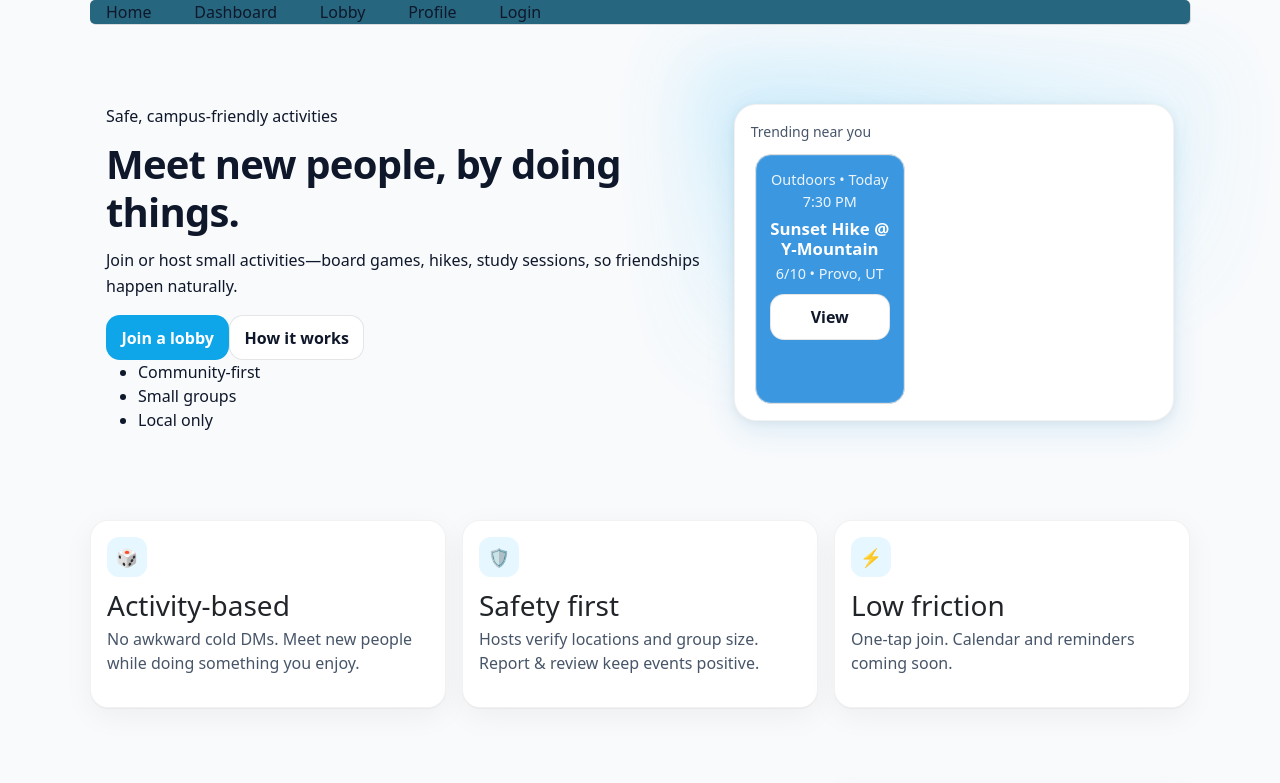
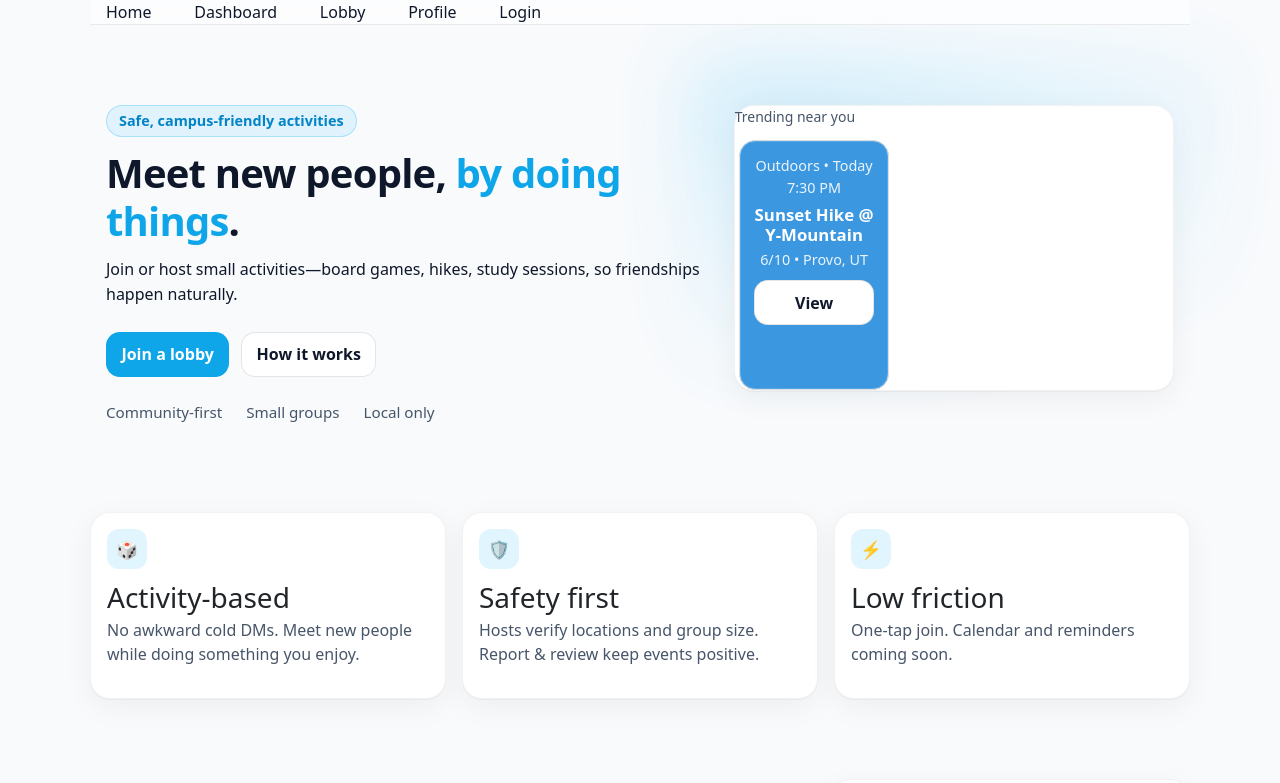
Before and after one commit to Fiery51/startup, a React (Vite) app in the folder startup/: page / in a window 1280 px wide. Shown: the top 783 px of the page. Built offline with nearby package versions, Linux system fonts and the light colour scheme.

Commit message:
CSS reformatting and slight fixes

```diff
--- a/startup/src/landing/landing.css
+++ b/startup/src/landing/landing.css
@@ -1,10 +1,17 @@
+/* =========================================================
+   Landing page styles (organized to mirror sections)
+   - Hero
+   - Features
+   - Trending + Aside
+   - FAQ
+   ========================================================= */
+
 .main--landing{
   display:block;
   padding: 2rem 1rem 3rem;
 }
 
-
-/* --- Kynectra button (no Bootstrap collisions) --- */
+/* ---- Buttons ---- */
 .kbtn{
   border: 1px solid rgba(0,0,0,.1);
   border-radius: 14px;
@@ -25,36 +32,9 @@
 .kbtn:visited { color: rgb(var(--text)); }
 .kbtn.kbtn-primary:visited { color: #fff; }
 
-/* --- Fine-tune landing typography/spacing --- */
-.hero-title{
-  margin:.75rem 0 0;
-  font-weight: 900;                /* bolder headline like the mock */
-  letter-spacing: -0.02em;
-}
-.hero-sub{ margin-top:.75rem; line-height:1.6; }
-
-/* --- Right preview card polish --- */
-.hero-card{
-  padding: 1rem;
-  border-radius: 22px;
-  box-shadow: 0 10px 30px rgba(2,132,199,.12), 0 2px 8px rgba(0,0,0,.06);
-}
-
-/* Lobby preview chip */
-.lobby{
-  padding: 14px;
-  border-radius: 16px;
-}
-.lobby--preview{
-  background: #3b97e0;         /* slightly deeper sky to match screenshot */
-  color: white;
-  box-shadow: inset 0 0 0 1px rgba(255,255,255,.15);
-}
-.lobby-meta{ opacity:.9; font-size:.9rem; }
-.lobby-title{ margin:.4rem 0 .25rem; font-weight:800; font-size:1.05rem; color:white; }
-.lobby-view{ margin-top:.6rem; }
-
-/* --- Soft gradient halo behind the card --- */
+/* =========================================================
+   HERO
+   ========================================================= */
 #landing-HeroSection{
   margin: 3rem auto 2rem;
   max-width: 1100px;
@@ -63,10 +43,52 @@
   gap: 2rem;
   align-items: start;
 }
+
+.hero-title{
+  margin:.75rem 0 0;
+  font-weight: 900;
+  letter-spacing: -0.02em;
+}
+.hero-sub{ margin-top:.75rem; line-height:1.6; }
+.hero-accent{ color: rgb(var(--brand)); }
+
+.hero-cta{
+  margin-top: 1.5rem;
+  display: flex;
+  flex-wrap: wrap;
+  gap: .75rem;
+}
+.hero-bullets{
+  margin-top: 1.5rem;
+  display: flex;
+  gap: 1.5rem;
+  color: rgb(var(--muted));
+  font-size: .95rem;
+  list-style: none;
+  padding: 0;
+}
+.hero-eyebrow{
+  display: inline-flex;
+  align-items: center;
+  gap: .4rem;
+  background: rgba(56,189,248,.12);
+  color: rgb(2,132,199);
+  border: 1px solid rgba(56,189,248,.35);
+  border-radius: 999px;
+  padding: .25rem .75rem;
+  font-size: .9rem;
+  font-weight: 600;
+}
+
+/* Hero right preview card + halo */
 .hero-right{
   position: relative;
 }
-.hero-right .hero-card { max-width: 440px; justify-self: start; }
+.hero-right .hero-card {
+  padding: 1.25rem 1.5rem;
+  max-width: 440px;
+  justify-self: start;
+}
 .hero-right::after{
   content:'';
   position:absolute;
@@ -79,29 +101,50 @@
   pointer-events:none;
 }
 
-/* shared section spacing */
+/* Lobby preview chip inside hero card */
+.lobby{
+  padding: 14px;
+  border-radius: 16px;
+}
+.lobby--preview{
+  background: #3b97e0;
+  color: white;
+  box-shadow: inset 0 0 0 1px rgba(255,255,255,.15);
+}
+.lobby-meta{ opacity:.9; font-size:.9rem; }
+.lobby-title{ margin:.4rem 0 .25rem; font-weight:800; font-size:1.05rem; color:white; }
+.lobby-view{ margin-top:.6rem; }
+
+/* =========================================================
+   FEATURES
+   ========================================================= */
 .section{ padding: 2.5rem 0; }
 
-/* ========== Features ========== */
 .features-grid{
   display:grid;
   grid-template-columns: repeat(3,1fr);
   gap: 1rem;
 }
-.feature-card{ padding: 1rem; }
+.feature-card{
+  padding: 1rem;
+  border-radius: 20px;
+  box-shadow: 0 1px 0 rgba(0,0,0,.04), 0 8px 30px rgba(0,0,0,.05);
+}
 .feature-card h3{ margin:.25rem 0 .25rem; }
 .feature-icon{
   width: 40px; height: 40px; border-radius:12px;
   display:grid; place-items:center;
-  background: rgba(56,189,248,.12);
-  color: rgb(2,132,199);
+  background: rgba(56,189,248,.15);
+  color: rgb(14,165,233);
   font-size: 1.1rem; margin-bottom:.5rem;
 }
 
-/* ========== Trending + Aside ========== */
+/* =========================================================
+   TRENDING + ASIDE
+   ========================================================= */
 .trending-grid{
   display:grid;
-  grid-template-columns: 2fr 1fr;  /* list (2 cols) + sticky aside */
+  grid-template-columns: 2fr 1fr;
   gap: 1.25rem;
   align-items: start;
 }
@@ -110,7 +153,7 @@
 .trending-list{
   display:grid;
   grid-template-columns: repeat(3, minmax(0,1fr));
-  gap: 1rem;
+  gap: .9rem;
 }
 .lobby-card{ padding: .9rem; }
 .lobby-chip{
@@ -124,9 +167,13 @@
 .aside-card{
   position: sticky; top: 6rem;
   padding: 1rem; display:flex; flex-direction:column; gap:.75rem;
+  border-radius: 20px;
+  box-shadow: 0 1px 0 rgba(0,0,0,.04), 0 8px 30px rgba(0,0,0,.05);
 }
 
-/* ========== FAQ ========== */
+/* =========================================================
+   FAQ
+   ========================================================= */
 .faq-grid{
   display:grid; grid-template-columns: 1fr 2fr; gap: 1.25rem; align-items:start;
 }
@@ -135,9 +182,11 @@
 .faq-cards{
   display:grid; grid-template-columns: repeat(2, minmax(0,1fr)); gap: 1rem;
 }
-.qa-card{ padding: 1rem; }
+.qa-card{ padding: 1rem; border-radius: 18px; }
 
-/* Responsive */
+/* =========================================================
+   RESPONSIVE
+   ========================================================= */
 @media (max-width: 1000px){
   .features-grid{ grid-template-columns: 1fr 1fr; }
   .trending-list{ grid-template-columns: 1fr 1fr; }
@@ -149,9 +198,6 @@
   .faq-grid{ grid-template-columns: 1fr; }
   .faq-cards{ grid-template-columns: 1fr; }
 }
-
-
-/* Mobile tighten */
 @media (max-width: 900px){
   .hero-title{ font-size: clamp(1.9rem, 5.5vw, 2.4rem); }
   .hero-sub{ margin-top:.5rem; }
--- a/startup/src/styles.css
+++ b/startup/src/styles.css
@@ -20,27 +20,32 @@ body{
 main{ display:block; } /* pages define layout themselves */
 
 /* ========== HEADER / NAV / FOOTER (shared) ========== */
+/* Match prototype: translucent header with subtle border */
 header{
-  background:#26677f;
-  border-radius:5px;
-  box-shadow:1px 1px rgba(0,0,0,.12);
-  margin-bottom:5%;
+  background: rgba(255,255,255,0.6);
+  backdrop-filter: blur(10px);
+  -webkit-backdrop-filter: blur(10px);
+  border-bottom: 1px solid rgba(0,0,0,.08);
+  border-radius: 0;
+  box-shadow: none;
+  margin-bottom: 5%;
 }
 nav{
   display:flex; margin:auto; gap:4%;
 }
 nav a{
-  background:#1e5f74;
-  color:#e9f7ff;
+  background: transparent;
+  color: rgb(var(--text));
   padding: .45rem .9rem;
-  border-radius: 999px;
+  border-radius: 10px;
   border: none;
-  font-weight: 600;
+  font-weight: 500;
+  text-decoration: none;
 }
-nav a:hover{ background:#184e60; text-decoration:none; }
+nav a:hover{ background: rgba(0,0,0,.05); text-decoration:none; }
 
 a:active{ color:#003d99; }
-header nav a:visited { color: #e9f7ff; }
+header nav a:visited { color: rgb(var(--text)); }
 
 footer{
   margin-top:auto;
@@ -51,9 +56,10 @@ footer{
 /* ========== UTILITIES (reusable) ========== */
 .container-fluid{ max-width:1100px; margin:0 auto; padding:0 1rem; }
 
+/* Unified card look (matches prototype) */
 .card{
   background: rgb(var(--card));
-  border-radius: 18px;
+  border-radius: 20px;
   box-shadow: 0 1px 0 rgba(0,0,0,.04), 0 8px 30px rgba(0,0,0,.05);
   border: 1px solid rgba(0,0,0,.05);
 }
@@ -73,8 +79,7 @@ footer{
 .btn-primary{ background: rgb(var(--brand)); color:white; border-color:transparent; }
 .btn-primary:hover{ filter:brightness(.98); }
 
-/* ========== OTHER PAGES (shared building blocks you already use) ========== */
-/* Dashboard cards grid */
+/* ========== OTHER PAGES (shared building blocks) ========== */
 #LobbyContainer{
   display:flex; flex-wrap:wrap; gap:.5%; padding:2.5%;
 }
@@ -123,16 +128,11 @@ footer{
 .interests{ margin-top:2.5%; margin-left:2.5%; }
 .loginContainer{ display:flex; flex-direction:column; text-align:center; justify-content:center; gap:5vh; margin-bottom:15%; }
 
-/* ========== SHARED RESPONSIVE ========== */
-@media (max-width: 900px){
-  /* nothing yet; landing has its own file */
-}
-
+/* ========== RESPONSIVE ========== */
 @media (max-width: 768px){
   nav{ flex-direction:column; align-items:stretch; gap:.75rem; width:100%; padding:0 1rem; }
   nav a{ text-align:center; }
 
-  /* generic page layout fallbacks */
   #LobbyInfoContainer{ grid-template-columns:1fr; gap:1rem; width:100%; padding:0 1rem; margin:1rem auto; }
   #Chat{ min-height:50vh; }
   .message{ max-width:90%; }
```
